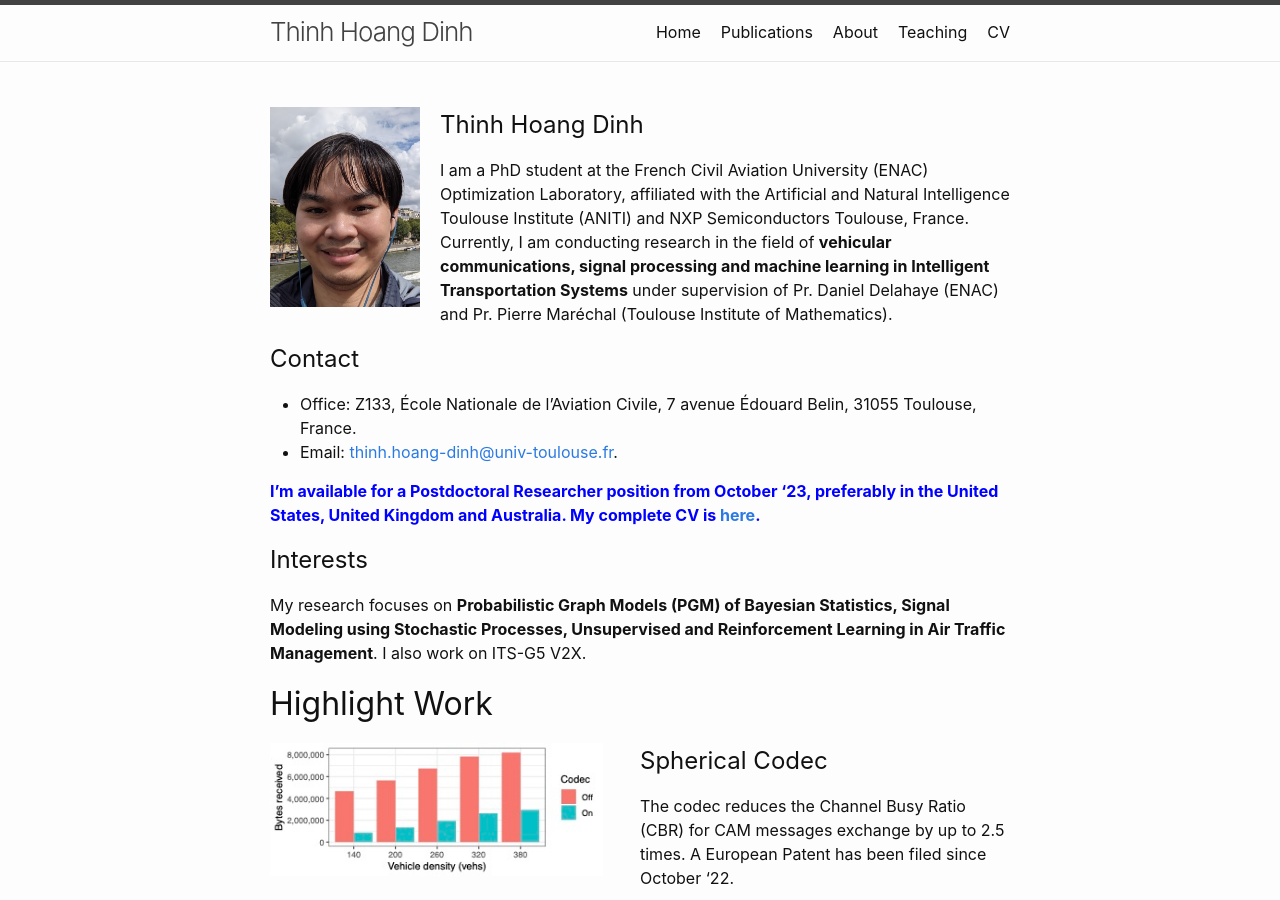
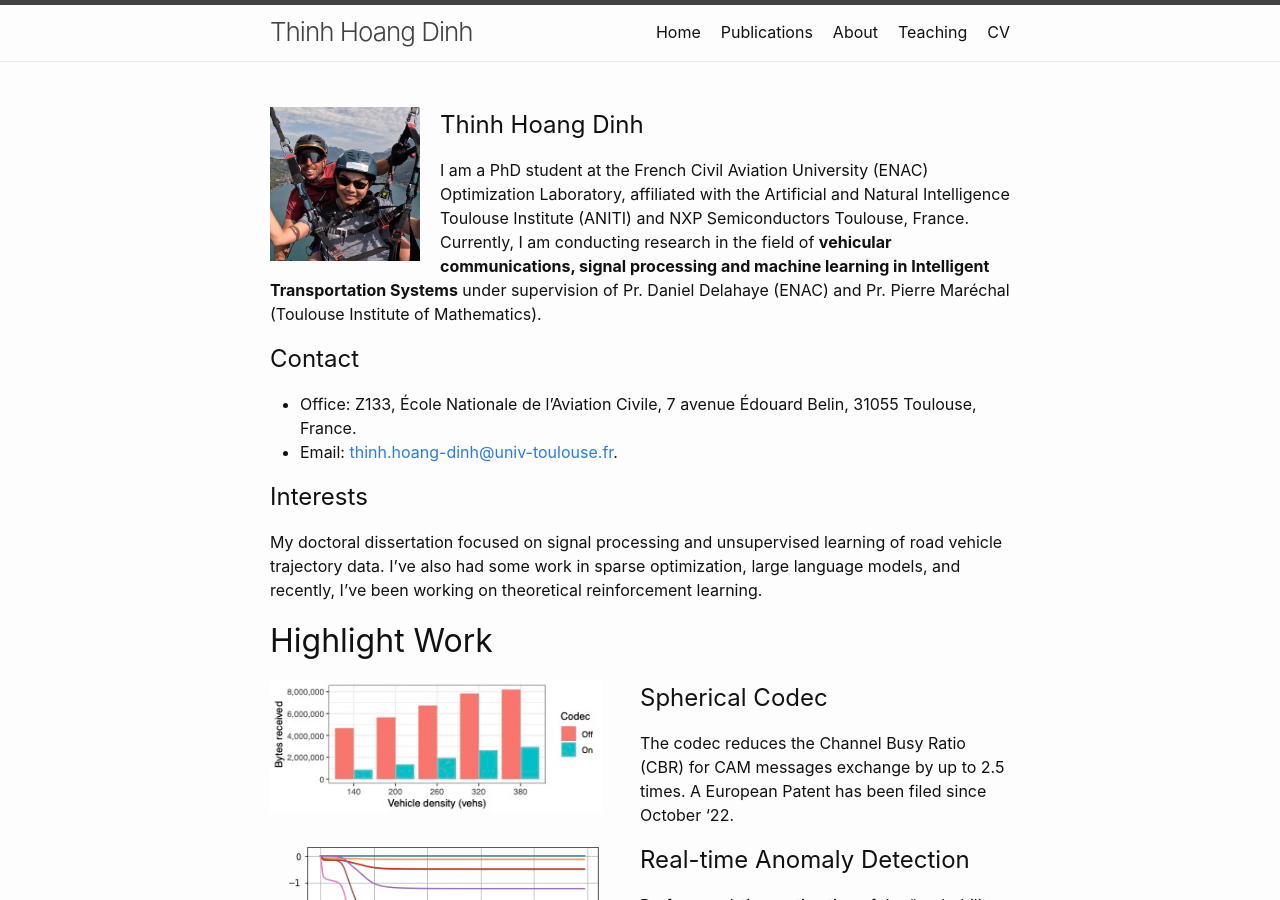
Before and after one commit to thinhhoang95/thinhhoang95.github.io, a Jekyll site: the page built from index.md, in a window 1280 px wide and 900 px high. Built offline with Jekyll 4.4.1, drawn with Linux system fonts in a browser that asks for light colours.

Commit message:
October update

```diff
--- a/index.md
+++ b/index.md
@@ -3,7 +3,7 @@ layout: default
 title: Home
 order: 0
 ---
-![image](thinh.jpg){: style="float: left; margin-right: 20px; margin-bottom: 30px" : width="150"}
+![image](thinh.jpg){: style="float: left; margin-right: 20px; margin-bottom: 10px" : width="150"}
 ## Thinh Hoang Dinh
 I am a PhD student at the French Civil Aviation University (ENAC) Optimization Laboratory, affiliated with the Artificial and Natural Intelligence Toulouse Institute (ANITI) and NXP Semiconductors Toulouse, France. Currently, I am conducting research in the field of **vehicular communications, signal processing and machine learning in Intelligent Transportation Systems** under supervision of Pr. Daniel Delahaye (ENAC) and Pr. Pierre Maréchal (Toulouse Institute of Mathematics).
 
@@ -11,11 +11,12 @@ I am a PhD student at the French Civil Aviation University (ENAC) Optimization L
 - Office: Z133, École Nationale de l'Aviation Civile, 7 avenue Édouard Belin, 31055 Toulouse, France.
 - Email: [thinh.hoang-dinh@univ-toulouse.fr](mailto:thinh.hoang-dinh@univ-toulouse.fr).
 
+{% comment %}
 <span style="color: blue">**I'm available for a Postdoctoral Researcher position from October '23, preferably in the United States, United Kingdom and Australia. My complete CV is [here](cv.pdf).**</span>
-
+{% endcomment %}
 
 ## Interests
-My research focuses on **Probabilistic Graph Models (PGM) of Bayesian Statistics, Signal Modeling using Stochastic Processes, Unsupervised and Reinforcement Learning in Air Traffic Management**. I also work on ITS-G5 V2X.
+My doctoral dissertation focused on signal processing and unsupervised learning of road vehicle trajectory data. I've also had some work in sparse optimization, large language models, and recently, I've been working on theoretical reinforcement learning.
 
 # Highlight Work
 
```
Also changed, not shown: personal_homepage.png (added), thinh.jpg, 1 other file.
